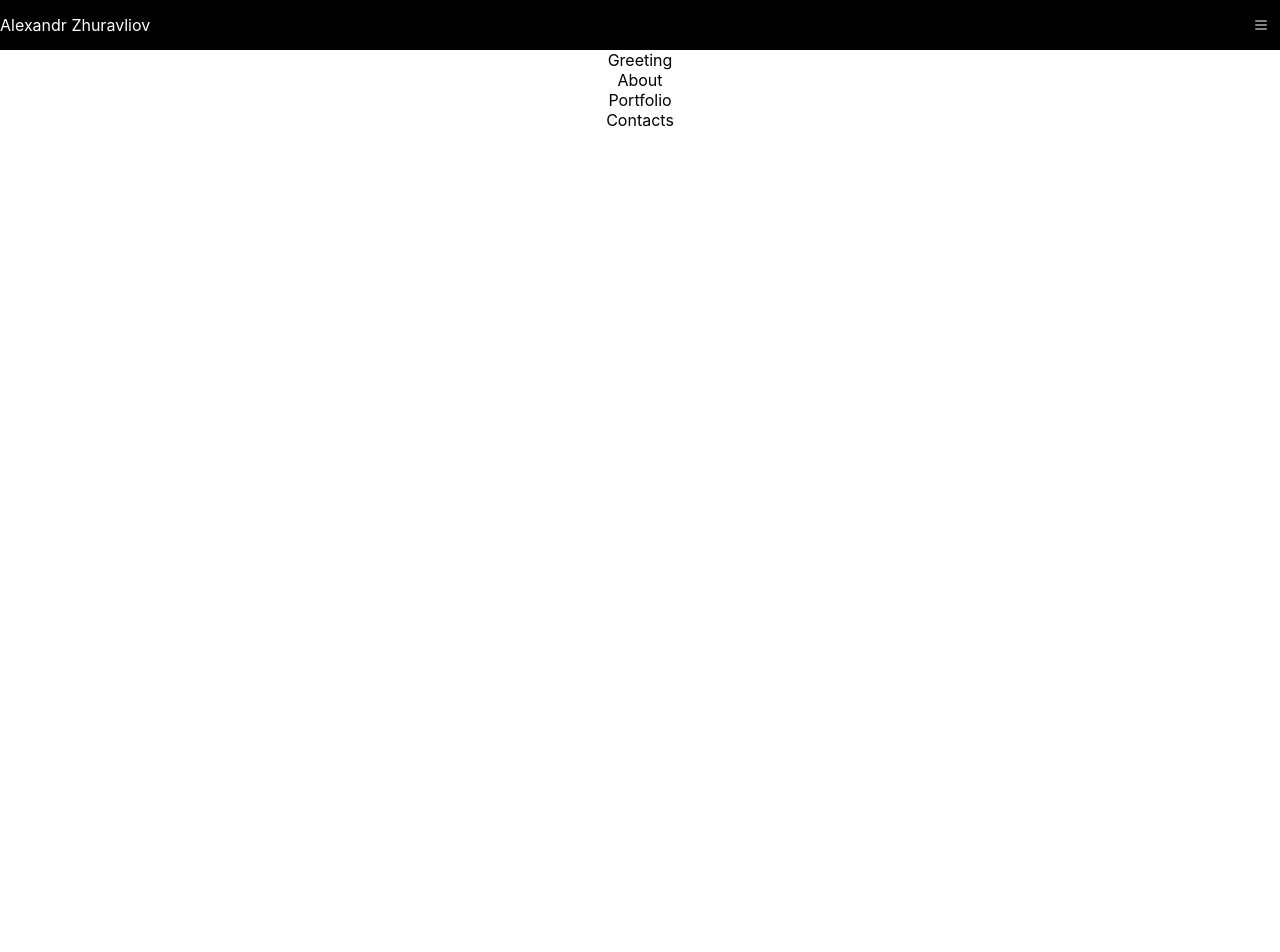
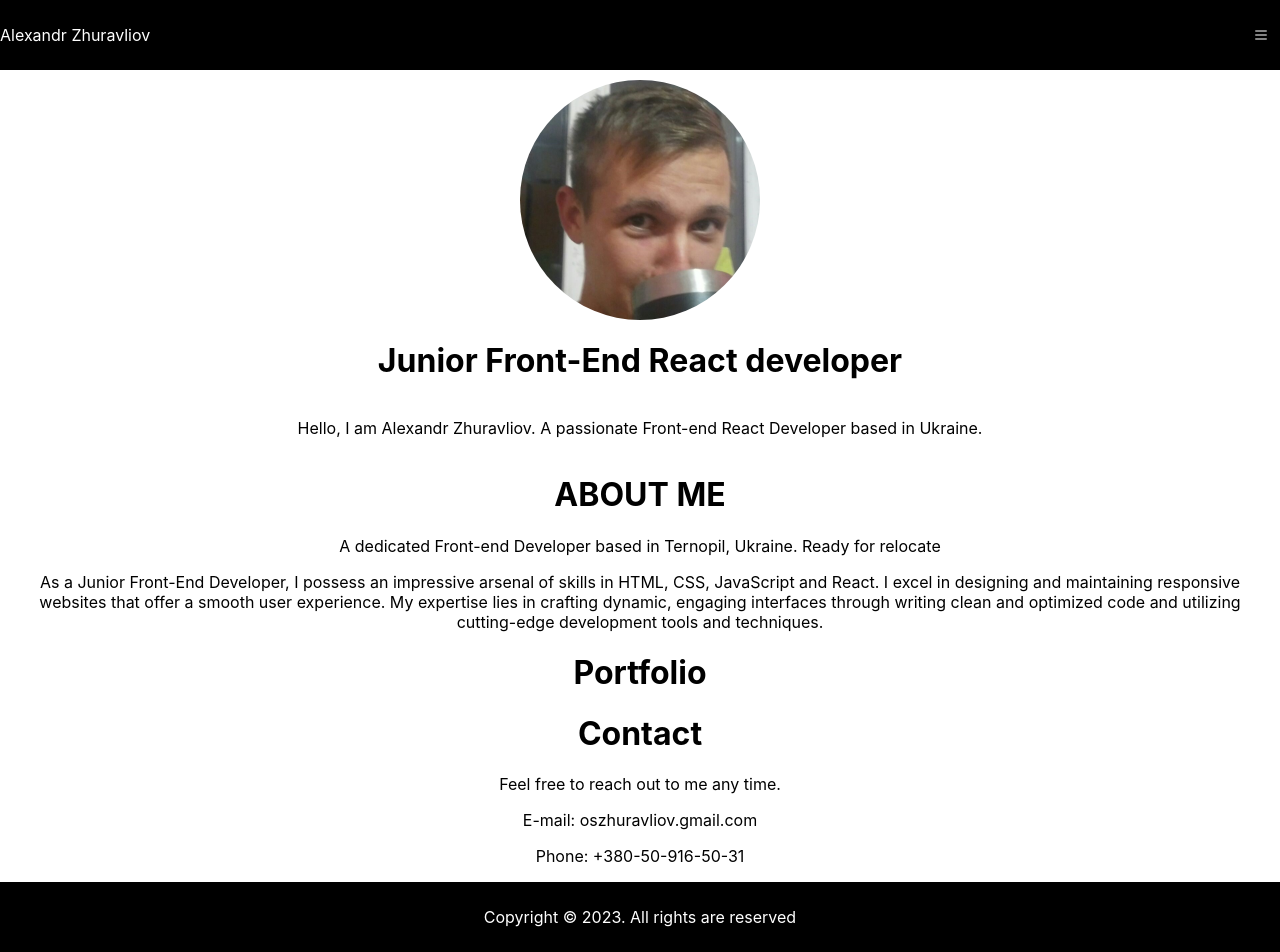
Before and after one commit to Dagrea/AlexZhura, a React (Create React App) app: page / in a window 1280 px wide. Before the commit the page ends 800 px from the top, so only its background shows below. Built offline with nearby package versions, Linux system fonts and the light colour scheme.

Commit message:
fill content

```diff
--- a/src/App.js
+++ b/src/App.js
@@ -5,16 +5,19 @@ import Footer from './components/Footer.jsx'
 import Greeting from './components/Greeting.jsx'
 import About from './components/About.jsx'
 import Portfolio from './components/Portfolio.jsx'
-import Contacts from './components/Contacts.jsx'
+import Contact from './components/Contact.jsx'
 
 function App() {
   return (
     <div className="App">
       <Navbar/>
+      <div className="content">
       <Greeting/>
       <About/>
       <Portfolio/>
-      <Contacts/>
+      <Contact/>
+      </div>
+      <Footer/>
     </div>
   );
 }
--- a/src/components/About.jsx
+++ b/src/components/About.jsx
@@ -4,7 +4,9 @@ const About = () => {
 
   return (
     <div className="" >
-    About
+    <h1>ABOUT ME</h1>
+    <div>A dedicated Front-end Developer based in Ternopil, Ukraine. Ready for relocate</div>
+    <p> As a Junior Front-End Developer, I possess an impressive arsenal of skills in HTML, CSS, JavaScript and React. I excel in designing and maintaining responsive websites that offer a smooth user experience. My expertise lies in crafting dynamic, engaging interfaces through writing clean and optimized code and utilizing cutting-edge development tools and techniques.</p>
     </div>
   );
 };
--- /dev/null
+++ b/src/components/Contact.jsx
@@ -0,0 +1,15 @@
+import React from 'react';
+
+const Contact = () => {
+
+  return (
+    <div className="" >
+    <h1>Contact</h1>
+    <p>Feel free to reach out to me any time. </p>
+    <p>E-mail: oszhuravliov.gmail.com</p>
+    <p>Phone: +380-50-916-50-31</p>
+    </div>
+  );
+};
+
+export default Contact;
--- a/src/components/Contacts.jsx
+++ /dev/null
@@ -1,12 +0,0 @@
-import React from 'react';
-
-const Contacts = () => {
-
-  return (
-    <div className="" >
-    Contacts
-    </div>
-  );
-};
-
-export default Contacts;
--- a/src/components/Footer.jsx
+++ b/src/components/Footer.jsx
@@ -3,8 +3,8 @@ import React from 'react';
 const Footer = () => {
 
   return (
-    <div className="" >
-    Footer
+    <div className="footer" >
+    <div>Copyright © 2023. All rights are reserved</div>
     </div>
   );
 };
--- a/src/components/Greeting.jsx
+++ b/src/components/Greeting.jsx
@@ -3,8 +3,10 @@ import React from 'react';
 const Greeting = () => {
 
   return (
-    <div className="" >
-    Greeting
+    <div className="greeting" >
+    <div className="avatar"></div>
+    <h1>Junior Front-End React developer</h1>
+    <p>Hello, I am Alexandr Zhuravliov. A passionate Front-end React Developer based in Ukraine. </p>
     </div>
   );
 };
--- a/src/components/Navbar.jsx
+++ b/src/components/Navbar.jsx
@@ -5,7 +5,7 @@ const Navbar = () => {
   return (
     <div className="navbar" >
     <div className="">Alexandr Zhuravliov</div>
-    <div className="button"></div>
+    <div className="menu"></div>
     </div>
   );
 };
--- a/src/components/Portfolio.jsx
+++ b/src/components/Portfolio.jsx
@@ -4,7 +4,7 @@ const Portfolio = () => {
 
   return (
     <div className="" >
-    Portfolio
+    <h1>Portfolio</h1>
     </div>
   );
 };
--- a/src/styles/css/App.css
+++ b/src/styles/css/App.css
@@ -1,27 +1,49 @@
-.App {
-  text-align: center;
+html {
+  box-sizing: border-box;
+}
+
+*, *::after, *::before {
+  box-sizing: inherit;
 }
 
 body {
   min-width: 320px;
+  overflow-x: hidden;
+}
+
+.App {
+  text-align: center;
 }
 
 .navbar {
   background-color: #000;
   color: #FFF;
-  min-height: 50px;
+  min-height: 70px;
   display: flex;
   justify-content: space-between;
   align-items: center;
 }
 
-.button {
+.content {
+  padding: 10px 10px 0px 10px;
+}
+
+.footer {
+  background-color: #000;
+  color: #FFF;
+  min-height: 70px;
+  display: flex;
+  justify-content: center;
+  align-items: center;
+}
+
+.menu {
   width: 40px;
   height: 40px;
   border: none;
   position: relative;
 }
-.button::after {
+.menu::after {
   content: "";
   width: 12px;
   height: 2px;
@@ -33,4 +55,20 @@ body {
   box-shadow: 0 4px 0 0 #838383, 0 8px 0 0 #838383;
 }
 
+.greeting {
+  display: flex;
+  flex-direction: column;
+  justify-content: center;
+  align-items: center;
+}
+
+.avatar {
+  background-image: url("../../assets/avatar.jpg");
+  width: 15em;
+  height: 15em;
+  background-repeat: no-repeat;
+  background-size: 15em;
+  border-radius: 50%;
+}
+
 /*# sourceMappingURL=App.css.map */
--- a/src/styles/sass/App.sass
+++ b/src/styles/sass/App.sass
@@ -1,18 +1,31 @@
 @import 'variables'
 @import 'fonts'
+html
+  box-sizing: border-box
+*,*::after,*::before
+  box-sizing: inherit
+body
+  min-width: 320px
+  overflow-x: hidden
 .App
   text-align: center
-
-body
-  min-width: 320px
 .navbar
   background-color: #000
   color: #FFF
-  min-height: 50px
+  min-height: 70px
   display: flex
   justify-content: space-between
   align-items: center
-.button
+.content
+  padding: 10px 10px 0px 10px
+.footer
+  background-color: #000
+  color: #FFF
+  min-height: 70px
+  display: flex
+  justify-content: center
+  align-items: center
+.menu
   width: 40px
   height: 40px
   border: none
@@ -27,3 +40,15 @@ body
     top: 15px
     left: 15px
     box-shadow: 0 4px 0 0 $sc, 0 8px 0 0 $sc
+.greeting
+  display: flex
+  flex-direction: column
+  justify-content: center
+  align-items: center
+.avatar
+  background-image: url('../../assets/avatar.jpg')
+  width: 15em
+  height: 15em
+  background-repeat: no-repeat
+  background-size: 15em
+  border-radius: 50%
```
Also changed, not shown: 1 other file (tests, documents, lock files or other folders).
